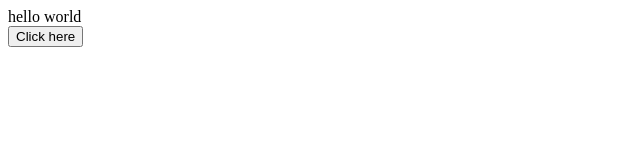
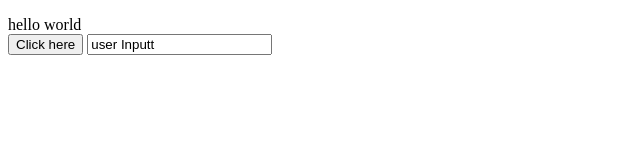
Before and after one commit to iamkanishka/Typescript-Concepts, a website with bundled scripts: page index.html in a window 1280 px wide. Shown: the whole page, without its empty margins (0-640 px from the left). Built offline with nearby package versions, Linux system fonts and the light colour scheme.

Commit message:
43. DOM and Typecasting in the Typescript. Cast Values in the Typescript.

```diff
--- a/index.html
+++ b/index.html
@@ -7,9 +7,11 @@
     <title>Document</title>
 </head>
 <body>
+    <p id="message-Output"></p>
     <div>hello world</div>
     <div>
        <button>Click here</button>
+       <input id="user-input" type="text">
     <script type="text/javascript" src="dist/main.js"></script>
     <script type="text/javascript" src="dist/analytics/analytics.js"></script>
 
--- a/ts/main.ts
+++ b/ts/main.ts
@@ -135,3 +135,10 @@ const horse:Horse ={
 checkAnimalSpeed(snake);
 checkAnimalSpeed(horse);
 checkAnimalSpeed(bird);
+
+const paragraph = <HTMLInputElement> document.getElementById('user-input');
+paragraph.value = 'user Input'
+
+if(paragraph){
+  (paragraph as HTMLInputElement).value='user Inputt'
+}
```
Also changed, not shown: Readme.md, dist/main.js, 1 other file.
